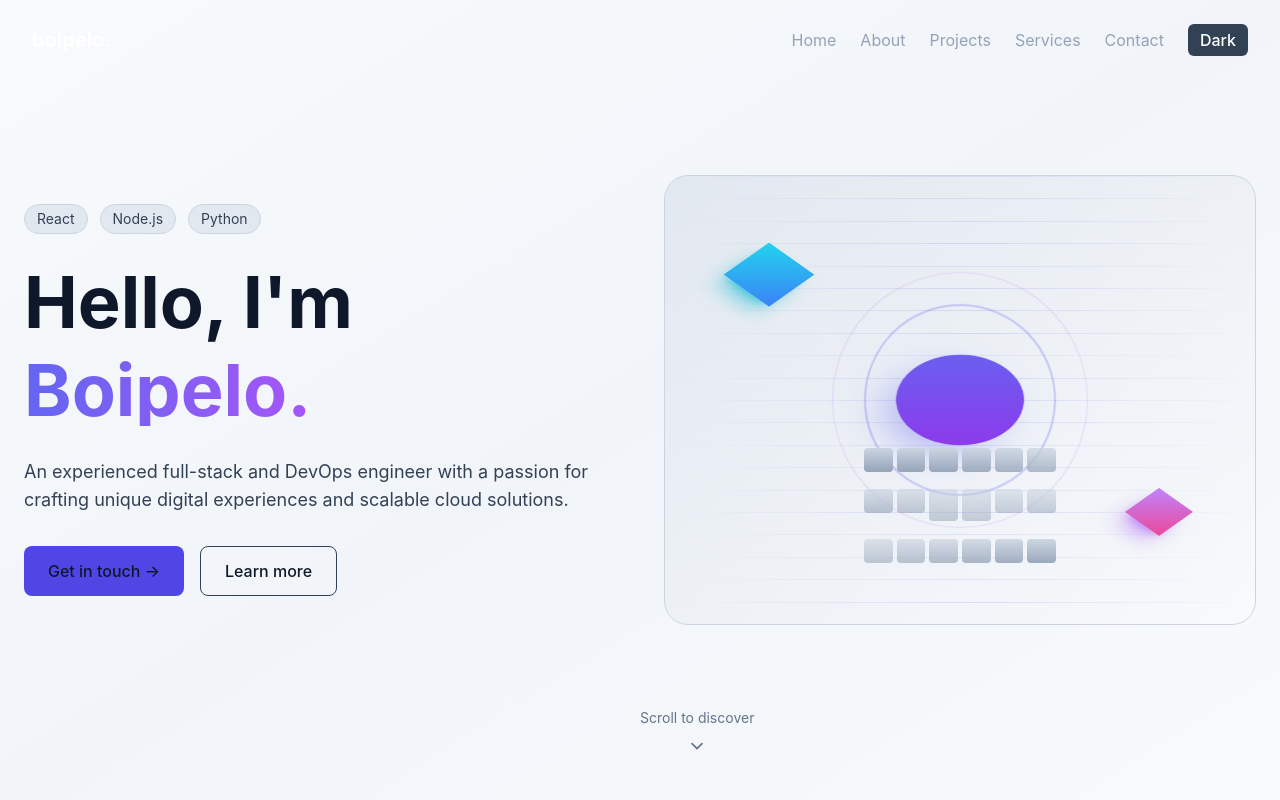
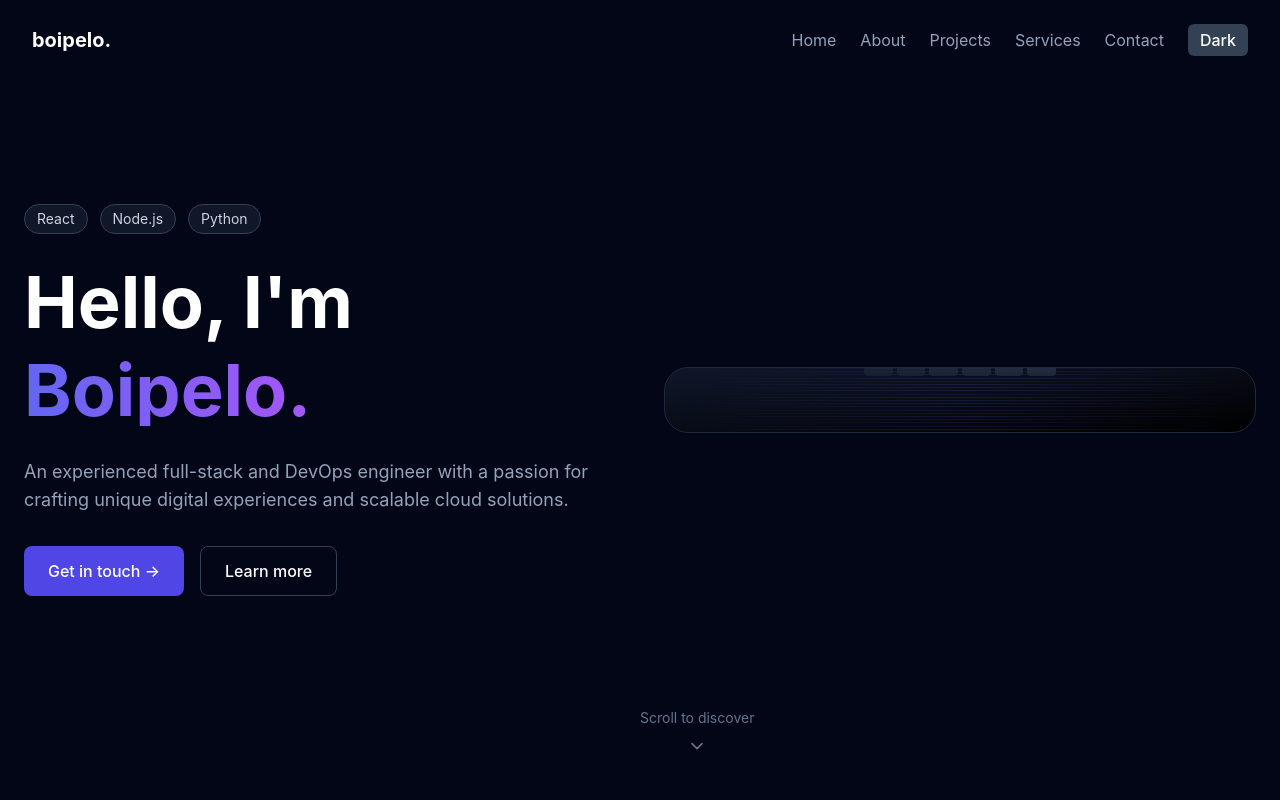
Before and after one commit to boipelo-codes/Project-Portfolio, a React (Vite) app: page / in a window 1280 px wide. Shown: the top 800 px of the page. Built offline with nearby package versions, Linux system fonts and the light colour scheme.

Commit message:
fixed dark modes

```diff
--- a/src/components/hero.jsx
+++ b/src/components/hero.jsx
@@ -8,18 +8,16 @@ export default function Hero({ scrollToSection, mousePosition }) {
   ];
 
   return (
-    <section
-      id="home"
-      className="min-h-screen flex items-center relative px-6 bg-gradient-to-br from-slate-50 via-slate-100 to-slate-50 dark:from-slate-950 dark:via-slate-900 dark:to-slate-950 text-slate-900 dark:text-white overflow-hidden"
-    >
+    <section className="min-h-screen flex items-center relative px-6 bg-slate-950 text-white dark:bg-slate-50 dark:text-slate-900">
       <div className="max-w-7xl mx-auto w-full grid md:grid-cols-2 gap-12 items-center">
+
         {/* Left Content */}
         <div className="space-y-8 animate-fadeIn">
           <div className="flex gap-3 text-sm">
             {skills.slice(0, 3).map((skill, i) => (
               <span
-                key={skill}
-                className="px-3 py-1 bg-slate-200 dark:bg-slate-800 border border-slate-300 dark:border-slate-700 rounded-full text-slate-700 dark:text-slate-300 animate-slideInLeft"
+                key={i}
+                className="px-3 py-1 bg-slate-800/50 dark:bg-slate-200/50 border border-slate-700 dark:border-slate-300 rounded-full text-slate-300 dark:text-slate-900 animate-slideInLeft"
                 style={{ animationDelay: `${i * 100}ms` }}
               >
                 {skill}
@@ -36,20 +34,20 @@ export default function Hero({ scrollToSection, mousePosition }) {
             </h1>
           </div>
 
-          <p className="text-lg text-slate-700 dark:text-slate-300 max-w-xl animate-slideInLeft" style={{ animationDelay: '400ms' }}>
+          <p className="text-lg text-slate-400 dark:text-slate-800 max-w-xl animate-slideInLeft" style={{ animationDelay: '400ms' }}>
             An experienced full-stack and DevOps engineer with a passion for crafting unique digital experiences and scalable cloud solutions.
           </p>
 
           <div className="flex gap-4 animate-slideInLeft" style={{ animationDelay: '500ms' }}>
             <button
               onClick={() => scrollToSection('projects')}
-              className="px-6 py-3 bg-indigo-600 hover:bg-indigo-700 dark:hover:bg-indigo-500 rounded-lg font-medium transition-all hover:scale-105 hover:shadow-lg hover:shadow-indigo-500/50"
+              className="px-6 py-3 bg-indigo-600 hover:bg-indigo-700 dark:bg-indigo-400 dark:hover:bg-indigo-500 rounded-lg font-medium transition-all hover:scale-105 hover:shadow-lg hover:shadow-indigo-500/50"
             >
               Get in touch →
             </button>
             <button
               onClick={() => scrollToSection('about')}
-              className="px-6 py-3 border border-slate-700 dark:border-slate-500 rounded-lg font-medium transition-all hover:scale-105"
+              className="px-6 py-3 border border-slate-700 dark:border-slate-300 hover:border-slate-500 dark:hover:border-slate-600 rounded-lg font-medium transition-all hover:scale-105"
             >
               Learn more
             </button>
@@ -58,7 +56,8 @@ export default function Hero({ scrollToSection, mousePosition }) {
 
         {/* Right 3D Illustration Area */}
         <div className="relative animate-fadeIn" style={{ animationDelay: '600ms' }}>
-          <div className="relative bg-gradient-to-br from-slate-200 dark:from-slate-900 to-slate-50 dark:to-slate-950 rounded-3xl p-8 border border-slate-300 dark:border-slate-800 overflow-hidden group hover:border-indigo-500/50 transition-all duration-500">
+          <div className="relative bg-gradient-to-br from-slate-900 dark:from-slate-100 to-black dark:to-slate-200 rounded-3xl p-8 border border-slate-800 dark:border-slate-300 overflow-hidden group hover:border-indigo-500/50 transition-all duration-500">
+
             {/* Glitch effect lines */}
             <div className="absolute inset-0 opacity-30">
               {[...Array(20)].map((_, i) => (
@@ -76,34 +75,30 @@ export default function Hero({ scrollToSection, mousePosition }) {
               ))}
             </div>
 
-            {/* 3D Elements, cubes, sphere remain same but colors adjusted */}
-            <div className="relative h-96 flex items-center justify-center">
-              <div className="absolute w-32 h-32 bg-gradient-to-br from-indigo-500 to-purple-600 rounded-full animate-float shadow-2xl shadow-indigo-500/50" />
-              <div className="absolute w-48 h-48 border-2 border-indigo-500/30 rounded-full animate-spin-slow" />
-              <div className="absolute w-64 h-64 border border-purple-500/20 rounded-full animate-spin-reverse" />
-
-              <div className="absolute top-10 left-10 w-16 h-16 bg-gradient-to-br from-cyan-400 to-blue-500 animate-float shadow-xl shadow-cyan-500/50" style={{ animationDelay: '0.5s', transform: 'rotateX(45deg) rotateZ(45deg)' }} />
-              <div className="absolute bottom-10 right-10 w-12 h-12 bg-gradient-to-br from-purple-400 to-pink-500 animate-float shadow-xl shadow-purple-500/50" style={{ animationDelay: '1s', transform: 'rotateX(45deg) rotateZ(45deg)' }} />
-
-              {/* Keyboard illustration */}
-              <div className="absolute bottom-4 left-1/2 -translate-x-1/2 w-48 h-32 grid grid-cols-6 gap-1">
+            {/* Keyboard illustration */}
+            <div className="absolute bottom-4 left-1/2 -translate-x-1/2 w-48 h-32">
+              <div className="grid grid-cols-6 gap-1">
                 {[...Array(18)].map((_, i) => (
                   <div
                     key={i}
-                    className="bg-gradient-to-b from-slate-300 dark:from-slate-700 to-slate-400 dark:to-slate-800 rounded animate-pulse"
-                    style={{ animationDelay: `${i * 0.1}s`, height: i === 8 || i === 9 ? '32px' : '24px' }}
+                    className="bg-gradient-to-b from-slate-700 dark:from-slate-300 to-slate-800 dark:to-slate-400 rounded animate-pulse"
+                    style={{
+                      animationDelay: `${i * 0.1}s`,
+                      height: i === 8 || i === 9 ? '32px' : '24px'
+                    }}
                   />
                 ))}
               </div>
             </div>
+
           </div>
         </div>
       </div>
 
       {/* Scroll indicator */}
       <div className="absolute bottom-8 left-1/2 -translate-x-1/2 flex flex-col items-center gap-2 animate-bounce">
-        <span className="text-sm text-slate-500 dark:text-slate-400">Scroll to discover</span>
-        <ChevronDown className="w-5 h-5 text-slate-500 dark:text-slate-400" />
+        <span className="text-sm text-slate-500 dark:text-slate-700">Scroll to discover</span>
+        <ChevronDown className="w-5 h-5 text-slate-500 dark:text-slate-700" />
       </div>
     </section>
   );
```
